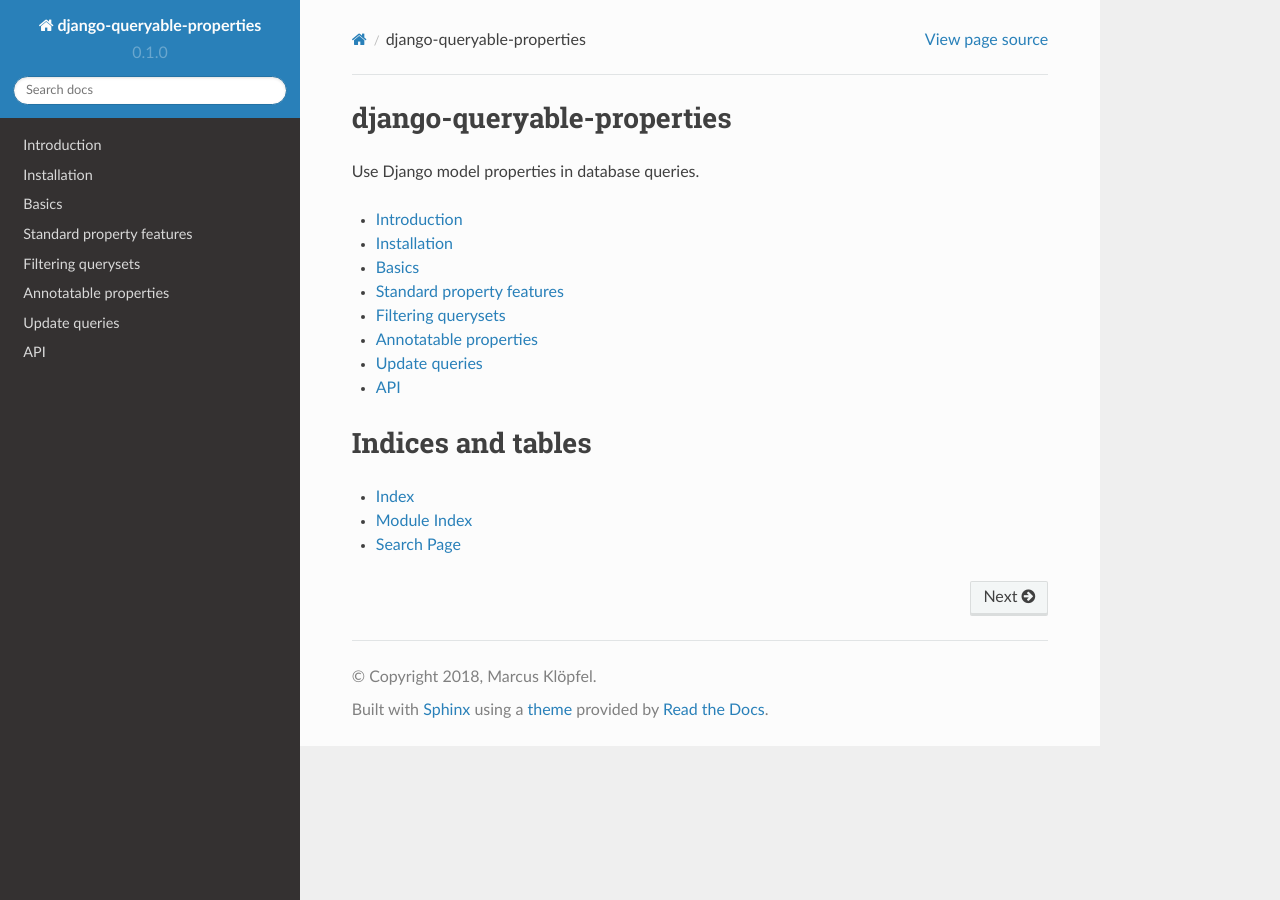
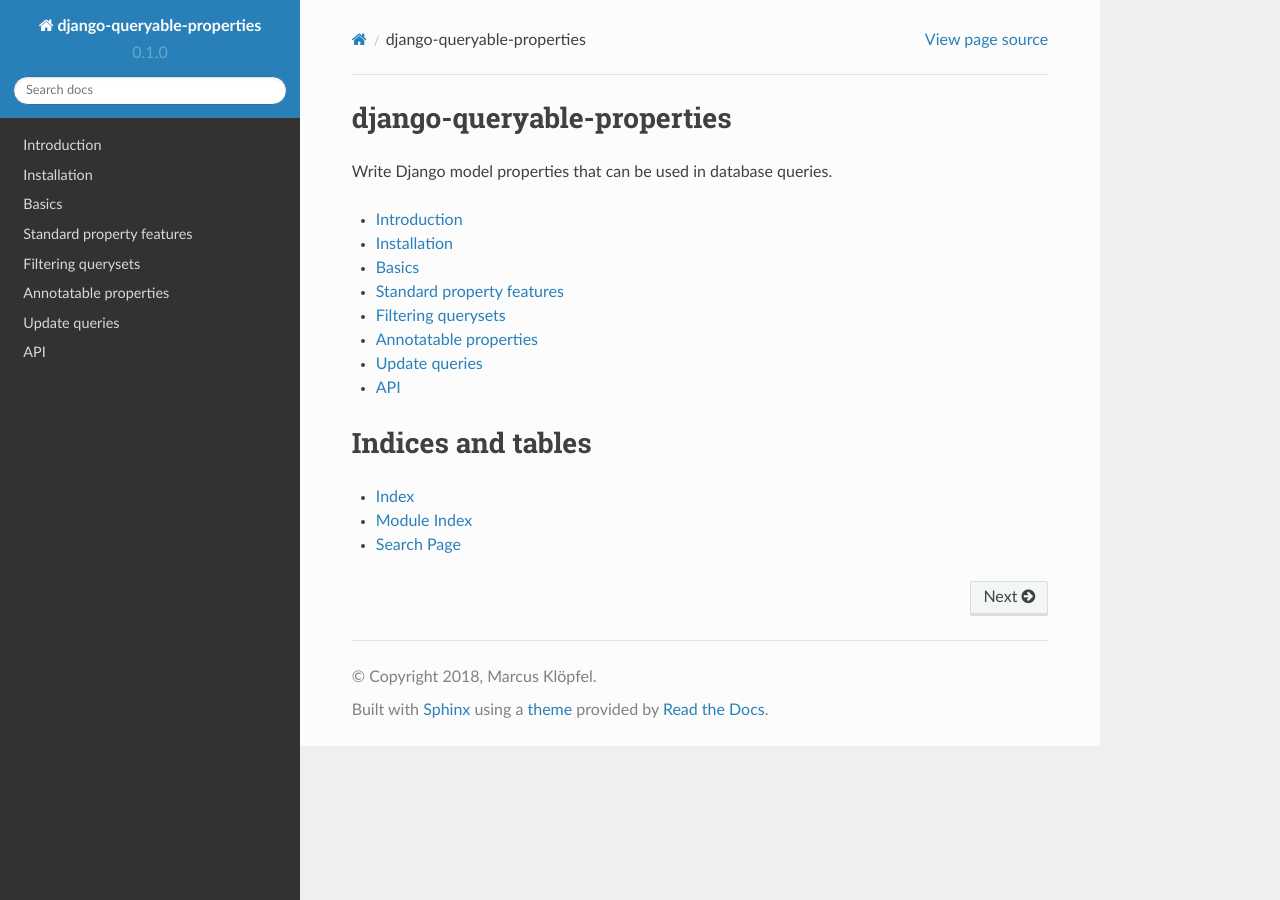
Before and after one commit to W1ldPo1nter/django-queryable-properties, a Sphinx documentation site: the page built from docs/index.rst, in a window 1280 px wide. Built offline with Sphinx 7.4.7 and the Read the Docs theme 2.0.0, drawn with Linux system fonts in a browser that asks for light colours.

Commit message:
Updated the package description

```diff
--- a/README.rst
+++ b/README.rst
@@ -1,6 +1,6 @@
 Queryable Properties
 ====================
 
-Use Django model properties in database queries.
+Write Django model properties that can be used in database queries.
 
 Actual README coming soon.
--- a/docs/index.rst
+++ b/docs/index.rst
@@ -1,7 +1,7 @@
 django-queryable-properties
 ===========================
 
-Use Django model properties in database queries.
+Write Django model properties that can be used in database queries.
 
 .. toctree::
    :maxdepth: 1
--- a/queryable_properties/__init__.py
+++ b/queryable_properties/__init__.py
@@ -1,5 +1,5 @@
 # encoding: utf-8
-"""Use Django model properties in database queries."""
+"""Write Django model properties that can be used in database queries."""
 
 from __future__ import unicode_literals
 
```
